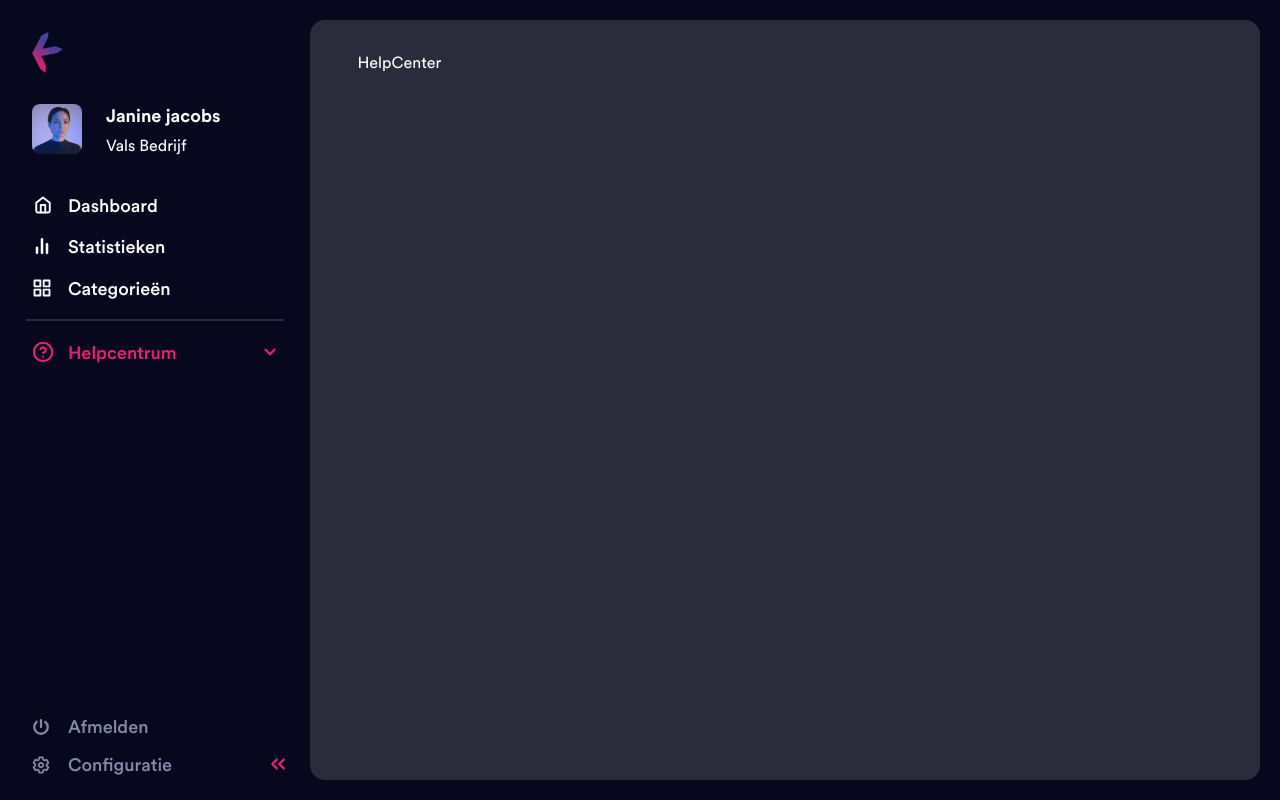
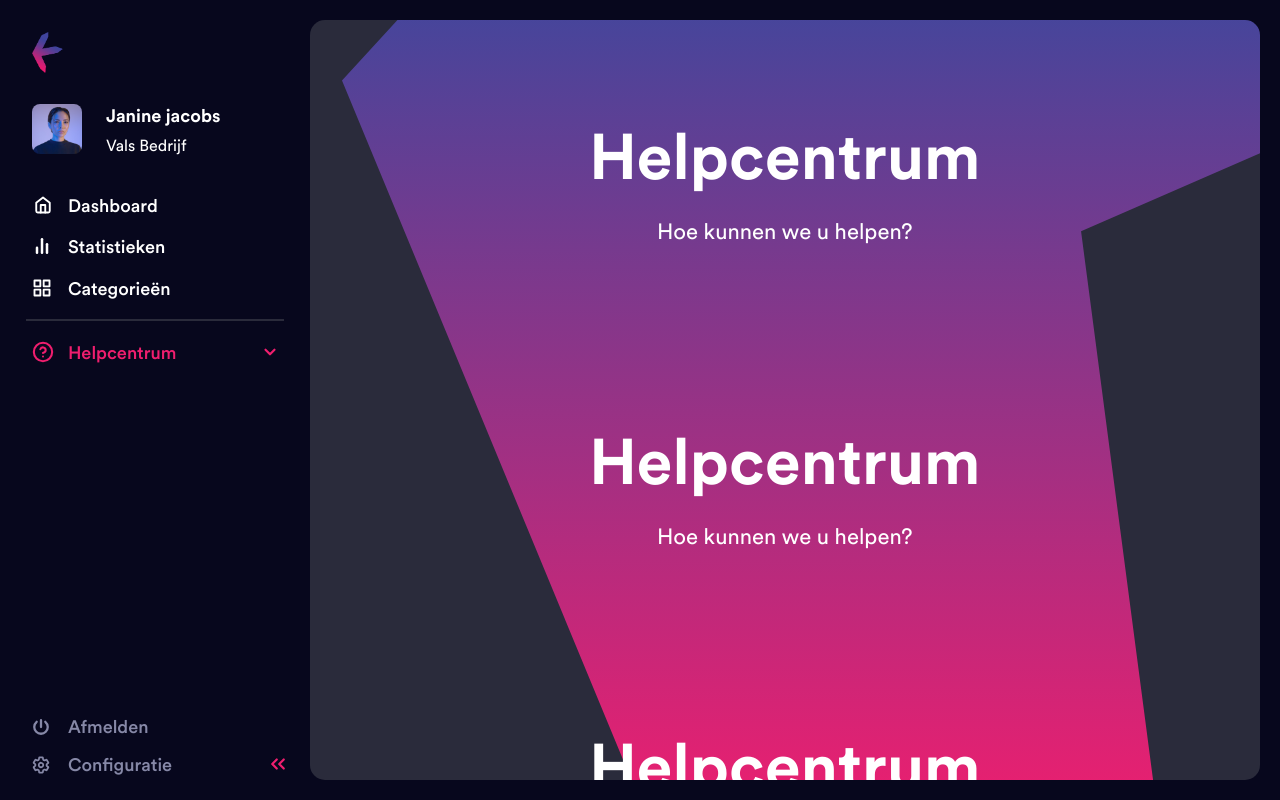
Before and after one commit to Tekst-ai/Frontend, a Next.js app: page /help-center in a window 1280 px wide. Built offline with nearby package versions, Linux system fonts and the light colour scheme.

Commit message:
Help center start

```diff
--- a/components/layout/Menu.tsx
+++ b/components/layout/Menu.tsx
@@ -7,7 +7,6 @@ import styled from 'styled-components'
 
 import useStore, { useAccent } from '../../store'
 import themes, { accentColors, Theme } from '../../ThemeConfig'
-import { Colors } from '../../variables'
 import BottomNavigation from './BottomNavigation'
 import HelpNavigation from './HelpNavigation'
 
@@ -24,6 +23,8 @@ const Container = styled.div<ContainerProps>`
     display: flex;
     flex-direction: column;
     transition: all 0.3s ease-in-out;
+    height: 100vh;
+    /* position: fixed; */
 `
 
 interface ImageContainerProps {
--- a/layouts/BaseLayout.tsx
+++ b/layouts/BaseLayout.tsx
@@ -33,6 +33,7 @@ const Main = styled.main<MainProps>`
     width: 100%;
     transition: all 0.3s ease-in-out;
     z-index: 1;
+    /* position: fixed; */
 `
 
 interface SubContainerProps {
@@ -46,6 +47,7 @@ const SubContainer = styled.div<SubContainerProps>`
     width: 100%;
     height: calc(100vh - 2.5rem);
     transition: all 0.3s ease-in-out;
+    overflow-y: auto;
 `
 
 const Layout: NextPage<LayoutProps> = ({ children }) => {
--- a/pages/configuration/index.tsx
+++ b/pages/configuration/index.tsx
@@ -15,6 +15,10 @@ export const TitleContainer = styled.div`
 
 const SubContainer = styled.div`
     margin-bottom: 2.5rem;
+
+    &:last-of-type {
+        margin-bottom: 0;
+    }
 
     h2 {
         margin-bottom: 1.5rem;
--- a/pages/help-center/index.tsx
+++ b/pages/help-center/index.tsx
@@ -1,10 +1,81 @@
 import type { NextPage } from 'next'
+import styled from 'styled-components'
+
+const Container = styled.div`
+    background-image: url("/static/images/logo_abstract.svg");
+    background-repeat: no-repeat;
+    background-position: 2rem  -10.43rem;
+    background-attachment: local;
+    /* background-size: 1087.33px 1754.78px; */
+    background-size: cover;
+    width: calc(100% + 6rem);
+    height: calc(100% + 4rem);
+    transform: translate(-3rem, -2rem);
+`
+
+// const Background = styled.div`
+//     position: absolute;
+//     background-position: center -10.43rem;
+//     background-repeat: no-repeat;
+//     /* background-size: 1087.33px 1754.78px; */
+//     /* background-size: cover; */
+//     width: 1087.33px;
+//     height: 1754.78px;
+//     left: 50%;
+//     transform: translateX(-50%);
+//     top: 0;
+//     /* z-index: 0; */
+// `
+
+const Title = styled.div`
+    padding-top: 6rem;
+    padding-bottom: 5rem;
+    text-align: center;
+
+    h1 {
+        font-size: 4rem;
+    }
+
+    p {
+        margin-top: 1.25rem;
+        font-size: 1.375rem;
+    }
+`
 
 const HelpCenter: NextPage = () => {
     return (
-      <div>
-          HelpCenter
-      </div>
+        <>
+            {/* <Background/> */}
+
+            <Container>
+                <Title>
+                    <h1>Helpcentrum</h1>
+
+                    <p>Hoe kunnen we u helpen?</p>
+                </Title>
+                <Title>
+                    <h1>Helpcentrum</h1>
+
+                    <p>Hoe kunnen we u helpen?</p>
+                </Title>
+                <Title>
+                    <h1>Helpcentrum</h1>
+
+                    <p>Hoe kunnen we u helpen?</p>
+                </Title>
+                <Title>
+                    <h1>Helpcentrum</h1>
+
+                    <p>Hoe kunnen we u helpen?</p>
+                </Title>
+
+                <ul>
+                    <li></li>
+                    <li></li>
+                    <li></li>
+                </ul>
+            </Container>
+        </>
     )
   }
 
```
Also changed, not shown: components/helpCenter/index.ts (added), public/static/images/logo_abstract.svg (added).
